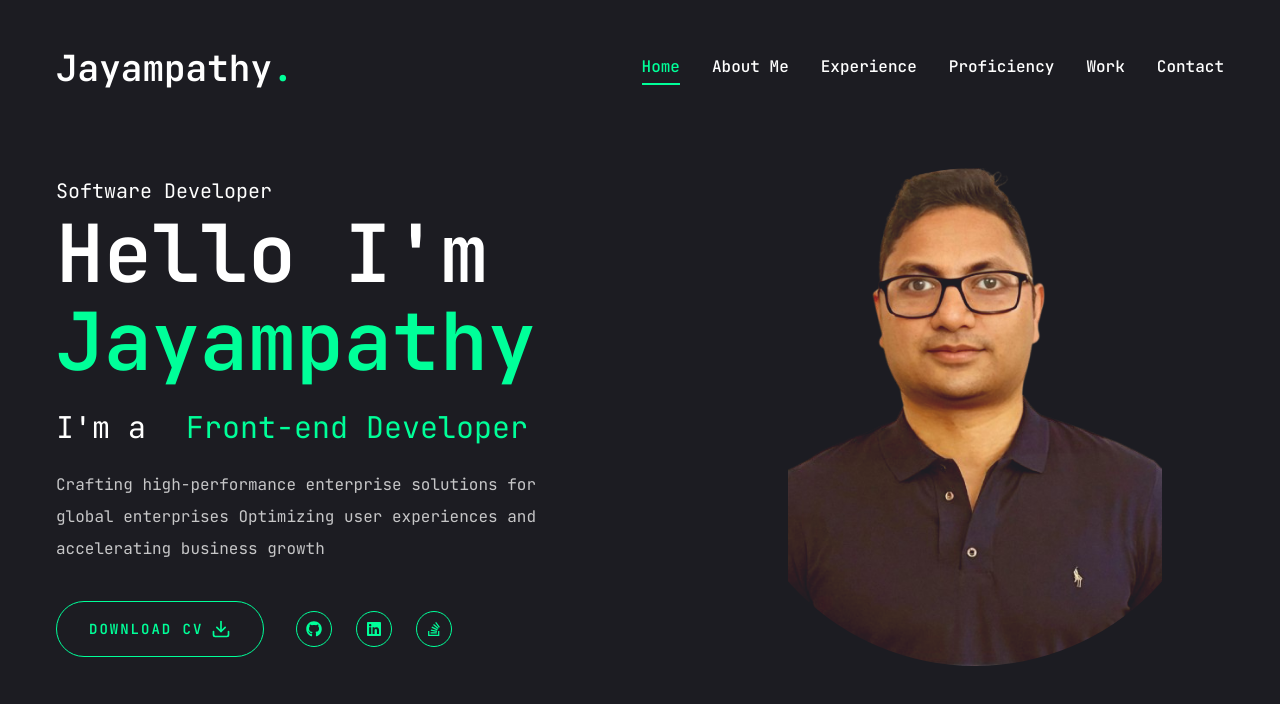
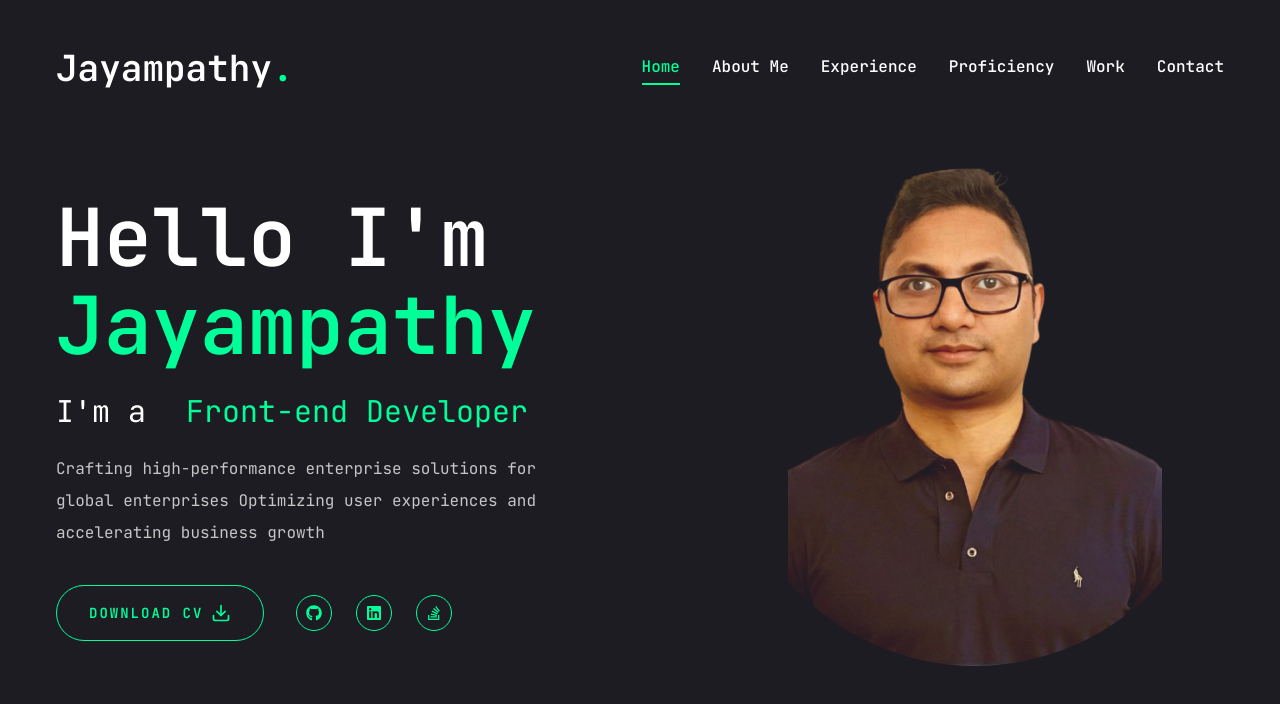
Before and after one commit to jayampathiw/Portfolio, a Next.js app: page / in a window 1280 px wide. Shown: the top 704 px of the page. Built offline with nearby package versions, Linux system fonts and the light colour scheme.

Commit message:
bug fixes

```diff
--- a/app/page.jsx
+++ b/app/page.jsx
@@ -11,7 +11,6 @@ const Home = () => {
       <div className="container max-auto h-full">
         <div className="flex flex-col xl:flex-row items-center justify-between xl:pt-8 xl:pb-24">
           <div className="text-center xl:text-left order-2 xl:order-none">
-            <span className="text-xl">Software Developer</span>
             <h1 className="h1 mb-6">
               Hello I'm <span className="text-accent">Jayampathy</span>
             </h1>
```
